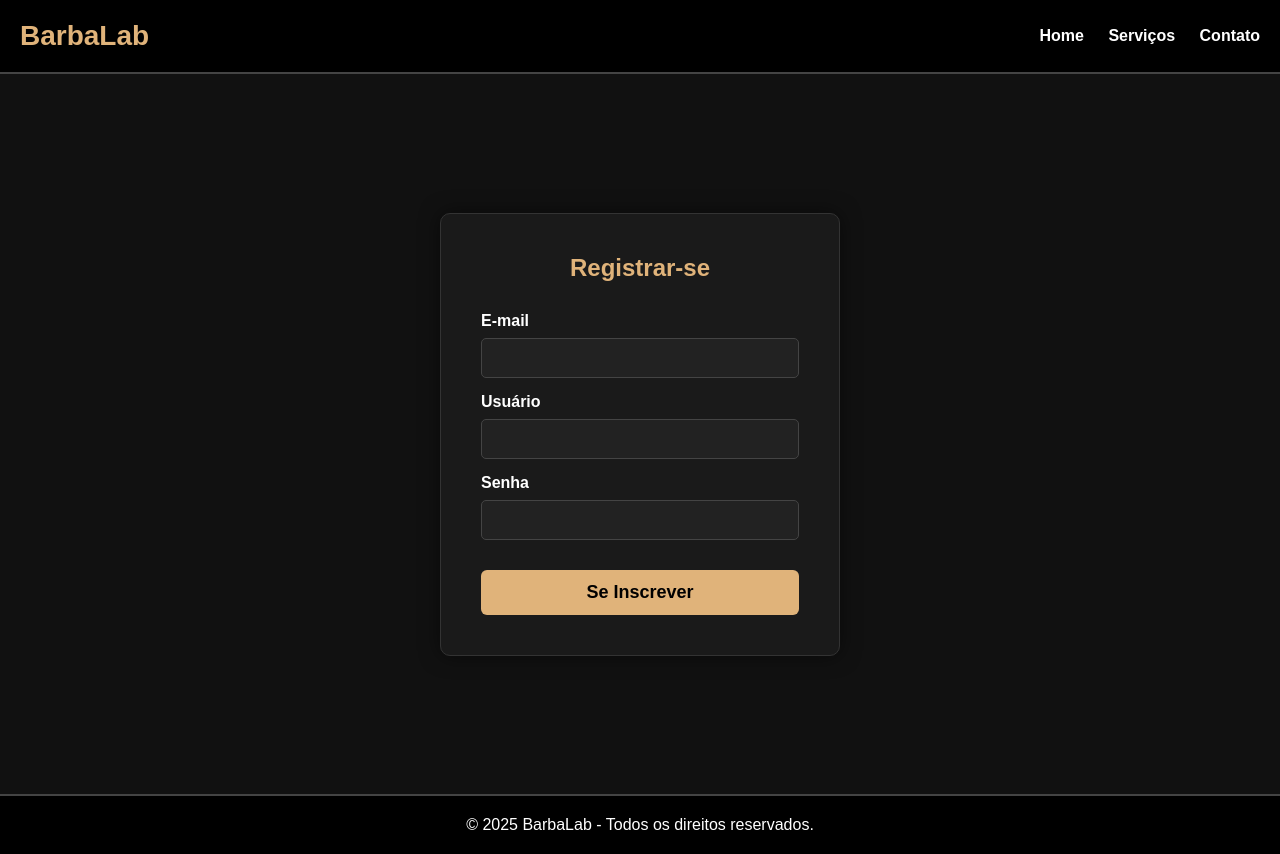
After one commit to PedrowwLuis/Projeto-BarbaLab, a PHP site: page /registrar.php in a window 1280 px wide. The commit adds this page. Run offline with PHP 8.4, Linux system fonts and the light colour scheme.

Commit message:
Add files via upload

```diff
--- a/home.php
+++ b/home.php
@@ -120,10 +120,10 @@
   <header>
     <h1>BarbaLab</h1>
     <nav>
+      <a href="registrar.php">Registrar-se</a>
       <a href="#home">Home</a>
       <a href="#servicos">Serviços</a>
       <a href="#contato">Contato</a>
-      <a href="agendar.php">Agendar</a>
     </nav>
   </header>
 
--- /dev/null
+++ b/registrar.php
@@ -0,0 +1,166 @@
+<!DOCTYPE html>
+<html lang="pt-BR">
+<head>
+  <meta charset="UTF-8" />
+  <meta name="viewport" content="width=device-width, initial-scale=1.0" />
+  <title>BarbaLab - Login</title>
+  <style>
+    * {
+      margin: 0;
+      padding: 0;
+      box-sizing: border-box;
+      font-family: Arial, sans-serif;
+    }
+
+    body {
+      background-color: #111;
+      color: #fff;
+    }
+
+    header {
+      display: flex;
+      justify-content: space-between;
+      align-items: center;
+      padding: 20px;
+      background: #000;
+      border-bottom: 2px solid #444;
+      position: sticky;
+      top: 0;
+      z-index: 100;
+    }
+
+    header h1 {
+      font-size: 28px;
+      color: #e0b37a;
+    }
+
+    nav a {
+      margin-left: 20px;
+      color: #fff;
+      text-decoration: none;
+      font-weight: bold;
+      transition: 0.3s;
+    }
+
+    nav a:hover {
+      color: #e0b37a;
+    }
+
+    /* Estilos para o Login */
+    .login-container {
+      height: 90vh; /* Para centralizar verticalmente na tela */
+      display: flex;
+      flex-direction: column;
+      align-items: center;
+      justify-content: center;
+      padding: 20px;
+      text-align: center;
+    }
+
+    .login-box {
+      background: #1a1a1a;
+      padding: 40px;
+      border-radius: 10px;
+      border: 1px solid #333;
+      width: 100%;
+      max-width: 400px;
+      box-shadow: 0 0 20px rgba(0, 0, 0, 0.5);
+    }
+
+    .login-box h2 {
+      margin-bottom: 30px;
+      color: #e0b37a;
+      font-size: 24px;
+    }
+
+    .input-group {
+      margin-bottom: 15px;
+      text-align: left;
+    }
+
+    .input-group label {
+      display: block;
+      margin-bottom: 8px;
+      font-weight: bold;
+    }
+
+    .input-group input[type="text"],
+    .input-group input[type="password"],
+    .input-group input[type="email"] {
+      width: 100%;
+      padding: 10px;
+      border: 1px solid #444;
+      border-radius: 5px;
+      background-color: #222;
+      color: #fff;
+      font-size: 16px;
+    }
+
+    .btn {
+      width: 100%;
+      padding: 12px 25px;
+      margin-top: 15px;
+      font-size: 18px;
+      background: #e0b37a;
+      border: none;
+      cursor: pointer;
+      border-radius: 6px;
+      transition: 0.3s;
+      font-weight: bold;
+    }
+
+    .btn:hover {
+      background: #c79a60;
+    }
+
+    footer {
+      text-align: center;
+      padding: 20px;
+      background: #000;
+      border-top: 2px solid #444;
+      /* Remove a margem superior para evitar sobreposição */
+    }
+  </style>
+</head>
+<body>
+  <header>
+    <h1>BarbaLab</h1>
+    <nav>
+      <a href="BarbalabHome.php">Home</a>
+      <a href="#servicos">Serviços</a>
+      <a href="#contato">Contato</a>
+    </nav>
+  </header>
+
+  <section class="login-container">
+    <div class="login-box">
+      <h2>Registrar-se</h2>
+
+      <form action="config.inc.php" method="POST">
+
+      <div class="input-group">
+          <label for="email">E-mail</label>
+          <input type="email" id="email" name="email" required>
+        </div>
+
+        <div class="input-group">
+          <label for="username">Usuário</label>
+          <input type="text" id="username" name="username" required>
+        </div>
+
+        <div class="input-group">
+          <label for="password">Senha</label>
+          <input type="password" id="password" name="password" required>
+        </div>
+
+        <button type="submit" class="btn" action="agendar.php">Se Inscrever</button>
+      </form>
+
+    </div>
+  </section>
+
+  <footer>
+    <p>© 2025 BarbaLab - Todos os direitos reservados.</p>
+  </footer>
+</body>
+</html>
```
Also changed, not shown: agendar.php (added, +187 -0 lines), config.inc.php (added, +9 -0 lines), validar.php (added, +14 -0 lines).
